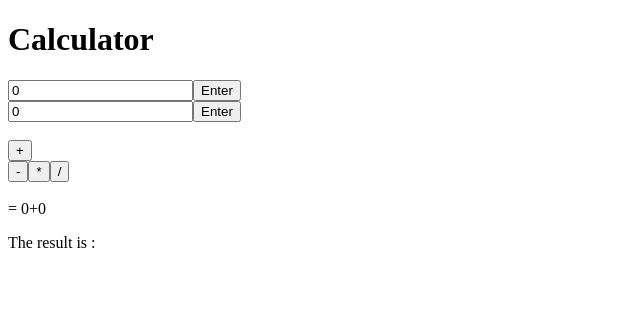
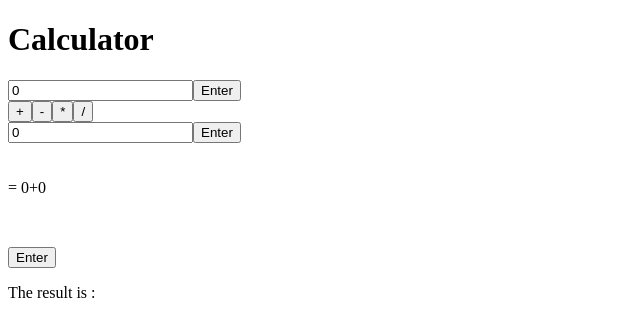
Before and after one commit to Monyjenni/Calculator_VueJs, a Vue app in the folder calculator/calculator/: page / in a window 1280 px wide. Shown: the top 336 px of the page, without its empty margins (0-640 px from the left). Built offline with nearby package versions, Linux system fonts and the light colour scheme.

Commit message:
adding_alert_function

```diff
--- a/calculator/calculator/src/App.vue
+++ b/calculator/calculator/src/App.vue
@@ -6,26 +6,26 @@
   <input type="number" v-model.number="num1"  id="myInput1">
   <button @click="getValue1()">Enter</button>
 </div>
+<div class="operator">
+<button v-on:click="onOperatorClick1()" id="Op1">+</button>
+<p v-if="displayOp">{{ message }}</p>
+<button v-on:click="onOperatorClick('-')" id="Op2">-</button>
+<button v-on:click="onOperatorClick('*')" id="Op3">*</button>
+<button v-on:click="onOperatorClick('/')" id="Op4">/</button>
+</div>
 <div class="num-input-col-2">
   <input type="number" v-model.number="num2"  id="myInput2">
   <button @click="getValue2()">Enter</button>
 </div>
 <br>
-<div class="operator">
-  <div>
-<button v-on:click="onOperatorClick1()" id="Op1">+</button>
-<p v-if="displayOp">{{ message }}</p>
-</div>
-<button v-on:click="onOperatorClick('-')" id="Op2">-</button>
-<button v-on:click="onOperatorClick('*')" id="Op3">*</button>
-<button v-on:click="onOperatorClick('/')" id="Op4">/</button>
-</div>
+
 <div class="display-number">
   <br>
   <span>= {{ displayNumber }}</span>
 </div>
 <div class="result">
-  <p>The result is : {{ result}}</p>
+  <button @click="getResult()">Enter</button>
+  <p >The result is : {{ result}}</p>
 
 </div>
   </div>
@@ -55,6 +55,9 @@ export default {
     }
   },
   methods: {
+    getResult (){
+      alert("Successfully calculated!!!!")
+    },
     getValue1(){
       var inputVal = document.querySelector("#myInput1").value;
       alert("The input value is: " + inputVal);
@@ -81,10 +84,8 @@ export default {
     onOperatorClick1(){
       this.displayOp= true;
     }
-
     }
   }
-
 </script>
 
 <style>
@@ -97,4 +98,7 @@ export default {
   display: flex;
   align-items:center ;
 }
+.result {
+  padding-top: 50px
+}
 </style>
```
